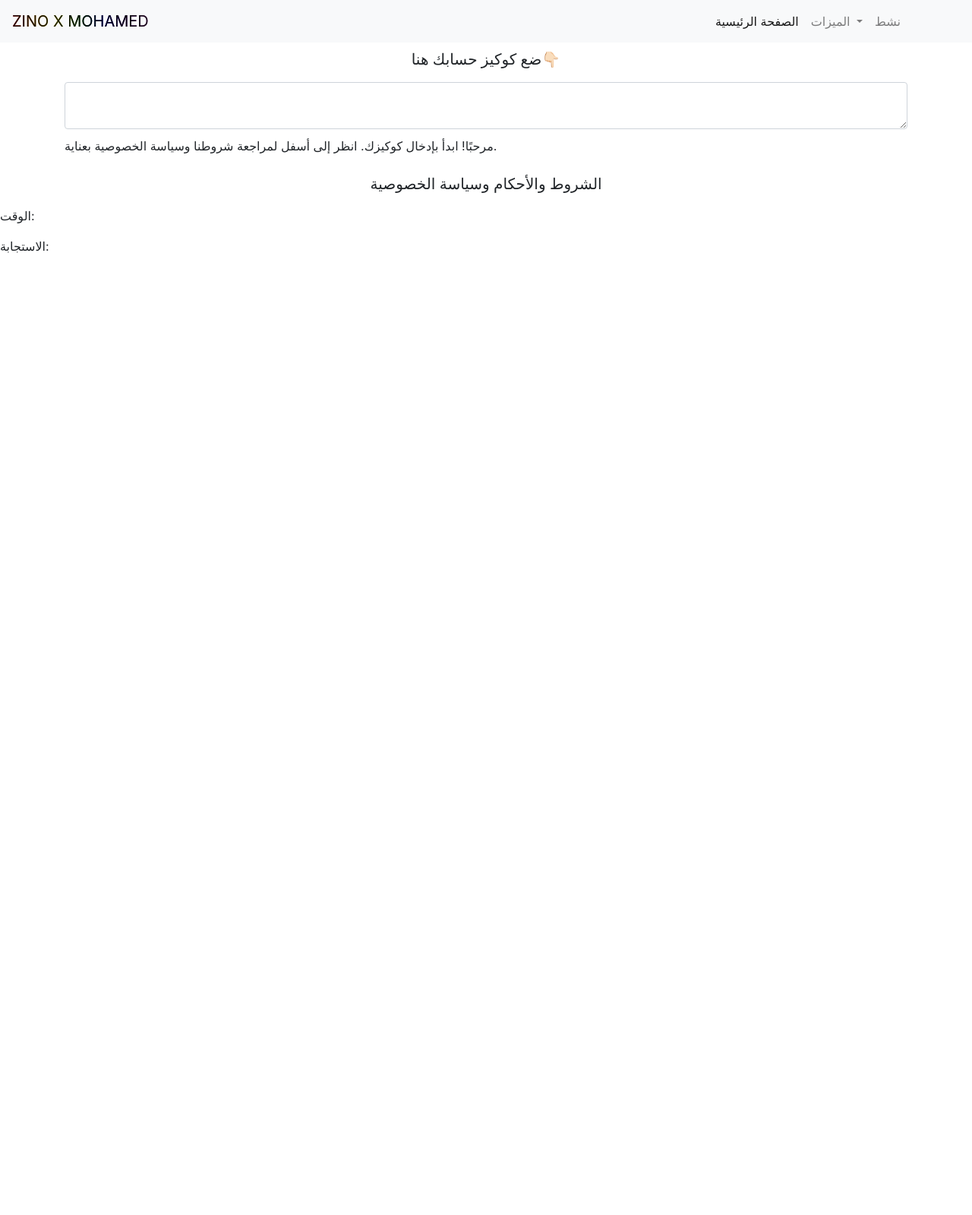
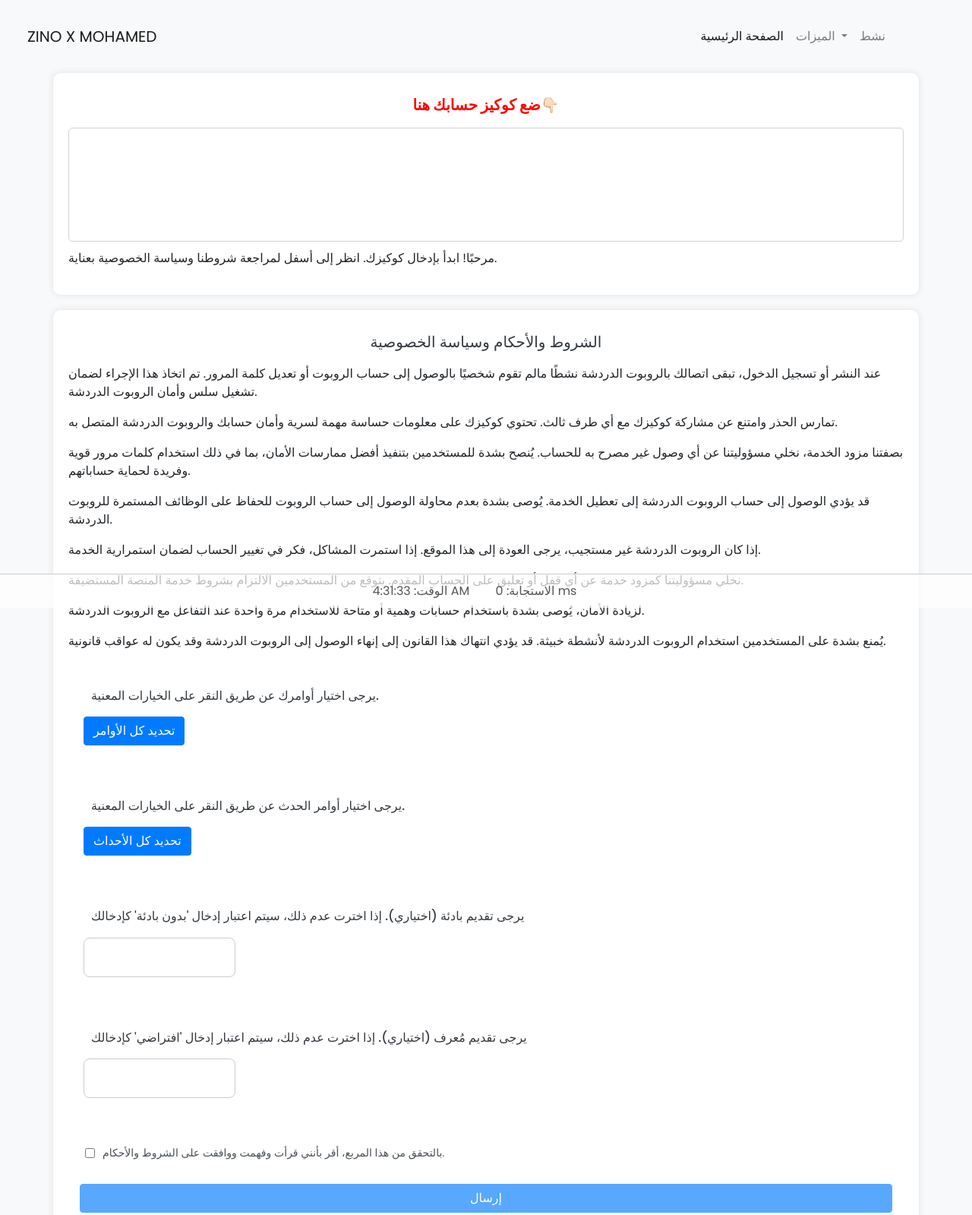
Before and after one commit to zino323/LUSIT, a website: page public/index.html in a window 1280 px wide. Shown: the whole page at 76% size. Before the commit the page ends 800 px from the top, so only its background shows below. Drawn offline with nearby package versions, Linux system fonts and the light colour scheme; no server answers.

Commit message:
Update index.html

```diff
--- a/public/index.html
+++ b/public/index.html
@@ -6,25 +6,19 @@
       <link rel="stylesheet" href="https://cdnjs.cloudflare.com/ajax/libs/font-awesome/6.0.0/css/all.min.css">
       <link rel="stylesheet" href="https://fonts.googleapis.com/css2?family=Poppins:wght@300;400;500;600;700&display=swap">
       <meta name="viewport" content="width=device-width, initial-scale=1.0">
+      <link rel="stylesheet" href="styles.css">
+      <!-- CSS for the new styles -->
       <style>
          /* CSS styles for the new styles */
-         .rainbow-text {
-            background-image: linear-gradient(to right, red, orange, yellow, green, blue, indigo, violet);
-            -webkit-background-clip: text;
-            color: transparent;
-            animation: rainbow-animation 4s linear infinite;
-         }
-
-         @keyframes rainbow-animation {
-            0% { background-position: 0% 50%; }
-            50% { background-position: 100% 50%; }
-            100% { background-position: 0% 50%; }
+         .new-style {
+            font-weight: bold;
+            color: #f00; /* red color */
          }
       </style>
    </head>
    <body>
       <nav class="navbar navbar-expand-lg navbar-light bg-light">
-         <a class="navbar-brand rainbow-text" href="#">ZINO X MOHAMED</a>
+         <a class="navbar-brand" href="#">ZINO X MOHAMED</a>
          <button class="navbar-toggler" type="button" data-toggle="collapse" data-target="#navbarNav" aria-controls="navbarNav" aria-expanded="false" aria-label="Toggle navigation">
          <span class="navbar-toggler-icon"></span>
          </button>
@@ -49,7 +43,7 @@
          </div>
       </nav>
       <div class="container">
-         <h1 class="col text-center" style="font-size: 20px; padding: 10px;">ضع كوكيز حسابك هنا👇🏻</h1>
+         <h1 class="col text-center new-style" style="font-size: 20px; padding: 10px;">ضع كوكيز حسابك هنا👇🏻</h1>
          <form id="json-form" onsubmit="submitForm(event)">
             <div class="row">
                <div class="col-md-12">
@@ -61,7 +55,35 @@
       </div>
       <div class="container">
          <h1 class="col text-center" style="font-size: 20px; padding: 10px;">الشروط والأحكام وسياسة الخصوصية</h1>
-         <!-- البقية من الكود -->
+         <p>عند النشر أو تسجيل الدخول، تبقى اتصالك بالروبوت الدردشة نشطًا مالم تقوم شخصيًا بالوصول إلى حساب الروبوت أو تعديل كلمة المرور. تم اتخاذ هذا الإجراء لضمان تشغيل سلس وأمان الروبوت الدردشة.</p>
+         <p>تمارس الحذر وامتنع عن مشاركة كوكيزك مع أي طرف ثالث. تحتوي كوكيزك على معلومات حساسة مهمة لسرية وأمان حسابك والروبوت الدردشة المتصل به.</p>
+         <p>بصفتنا مزود الخدمة، نخلي مسؤوليتنا عن أي وصول غير مصرح به للحساب. يُنصح بشدة للمستخدمين بتنفيذ أفضل ممارسات الأمان، بما في ذلك استخدام كلمات مرور قوية وفريدة لحماية حساباتهم.</p>
+         <p>قد يؤدي الوصول إلى حساب الروبوت الدردشة إلى تعطيل الخدمة. يُوصى بشدة بعدم محاولة الوصول إلى حساب الروبوت للحفاظ على الوظائف المستمرة للروبوت الدردشة.</p>
+         <p>إذا كان الروبوت الدردشة غير مستجيب، يرجى العودة إلى هذا الموقع. إذا استمرت المشاكل، فكر في تغيير الحساب لضمان استمرارية الخدمة.</p>
+         <p>نخلي مسؤوليتنا كمزود خدمة عن أي قفل أو تعليق على الحساب المقدم. يتوقع من المستخدمين الالتزام بشروط خدمة المنصة المستضيفة.</p>
+         <p>لزيادة الأمان، يُوصى بشدة باستخدام حسابات وهمية أو متاحة للاستخدام مرة واحدة عند التفاعل مع الروبوت الدردشة.</p>
+         <p>يُمنع بشدة على المستخدمين استخدام الروبوت الدردشة لأنشطة خبيثة. قد يؤدي انتهاك هذا القانون إلى إنهاء الوصول إلى الروبوت الدردشة وقد يكون له عواقب قانونية.</p>
+         <div class="container" id="listOfCommands">
+            <h1 style="font-size: 16px; padding: 10px;">يرجى اختيار أوامرك عن طريق النقر على الخيارات المعنية.</h1>
+            <button class="btn btn-primary" onclick="selectAllCommands()">تحديد كل الأوامر</button>
+         </div>
+         <div class="container" id="listOfCommandsEvent">
+            <h1 style="font-size: 16px; padding: 10px;">يرجى اختيار أوامر الحدث عن طريق النقر على الخيارات المعنية.</h1>
+            <button class="btn btn-primary" onclick="selectAllEvents()">تحديد كل الأحداث</button>
+         </div>
+         <div class="container" id="prefixOfCommands">
+            <h1 style="font-size: 16px; padding: 10px;">يرجى تقديم بادئة (اختياري). إذا اخترت عدم ذلك، سيتم اعتبار إدخال 'بدون بادئة' كإدخالك</h1>
+            <input type="text" id="inputOfPrefix">
+         </div>
+         <div class="container" id="adminOfCommands">
+            <h1 style="font-size: 16px; padding: 10px;">يرجى تقديم مُعرف (اختياري). إذا اخترت عدم ذلك، سيتم اعتبار إدخال 'افتراضي' كإدخالك</h1>
+            <input type="text" id="inputOfAdmin">
+         </div>
+         <label style="font-size: 14px; display: flex; align-items: center; padding: 22px;">
+         <input type="checkbox" id="agreeCheckbox" style="margin-right: 10px;"> بالتحقق من هذا المربع، أقر بأنني قرأت وفهمت ووافقت على الشروط والأحكام. </label>
+         <div class="col text-center">
+            <button class="btn btn-primary" onclick="State()" disabled id="submitButton" style="width: 100%">إرسال</button>
+         </div>
       </div>
       <div id="result" class="container text-center" style="display: none;"></div>
       <div class="footer">
```
